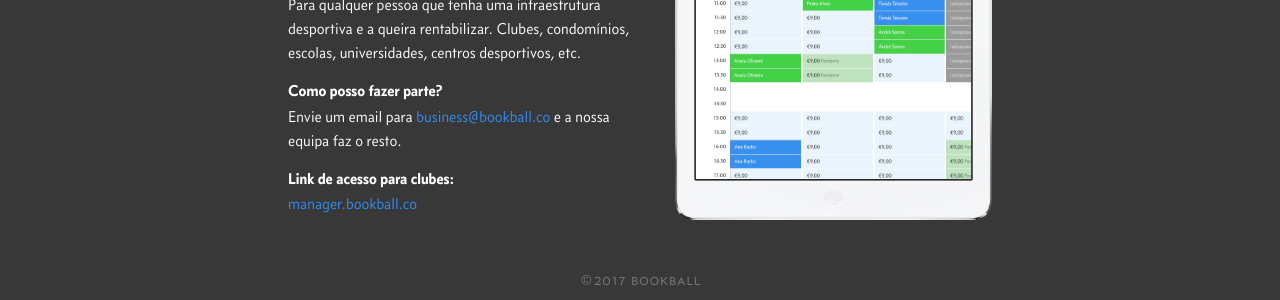
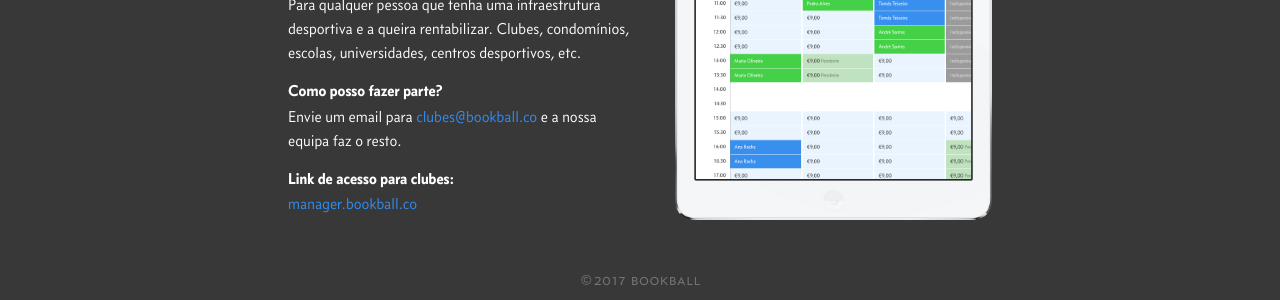
Before and after one commit to bookball/bookball-site, a Jekyll site: the page built from manager.html, in a window 1280 px wide. Shown: the part 389-689 px from the top of the page. Built offline with Jekyll 4.4.1, drawn with Linux system fonts in a browser that asks for light colours.

Commit message:
Update manager.html

```diff
--- a/manager.html
+++ b/manager.html
@@ -21,7 +21,7 @@ description: O Bookball Manager é a solução gratuita para gestão de reservas
   <p>Para qualquer pessoa que tenha uma infraestrutura desportiva e a queira rentabilizar. Clubes, condomínios, escolas, universidades, centros desportivos, etc.</p>
 
   <h3>Como posso fazer parte?</h3>
-  <p>Envie um email para <a href="mailto:business@bookball.co">business@bookball.co</a> e a nossa equipa faz o resto.</p>
+  <p>Envie um email para <a href="mailto:clubes@bookball.co">clubes@bookball.co</a> e a nossa equipa faz o resto.</p>
 
   <h3>Link de acesso para clubes:</h3>
   <p><a href="https://manager.bookball.co">manager.bookball.co</a></p>
```
